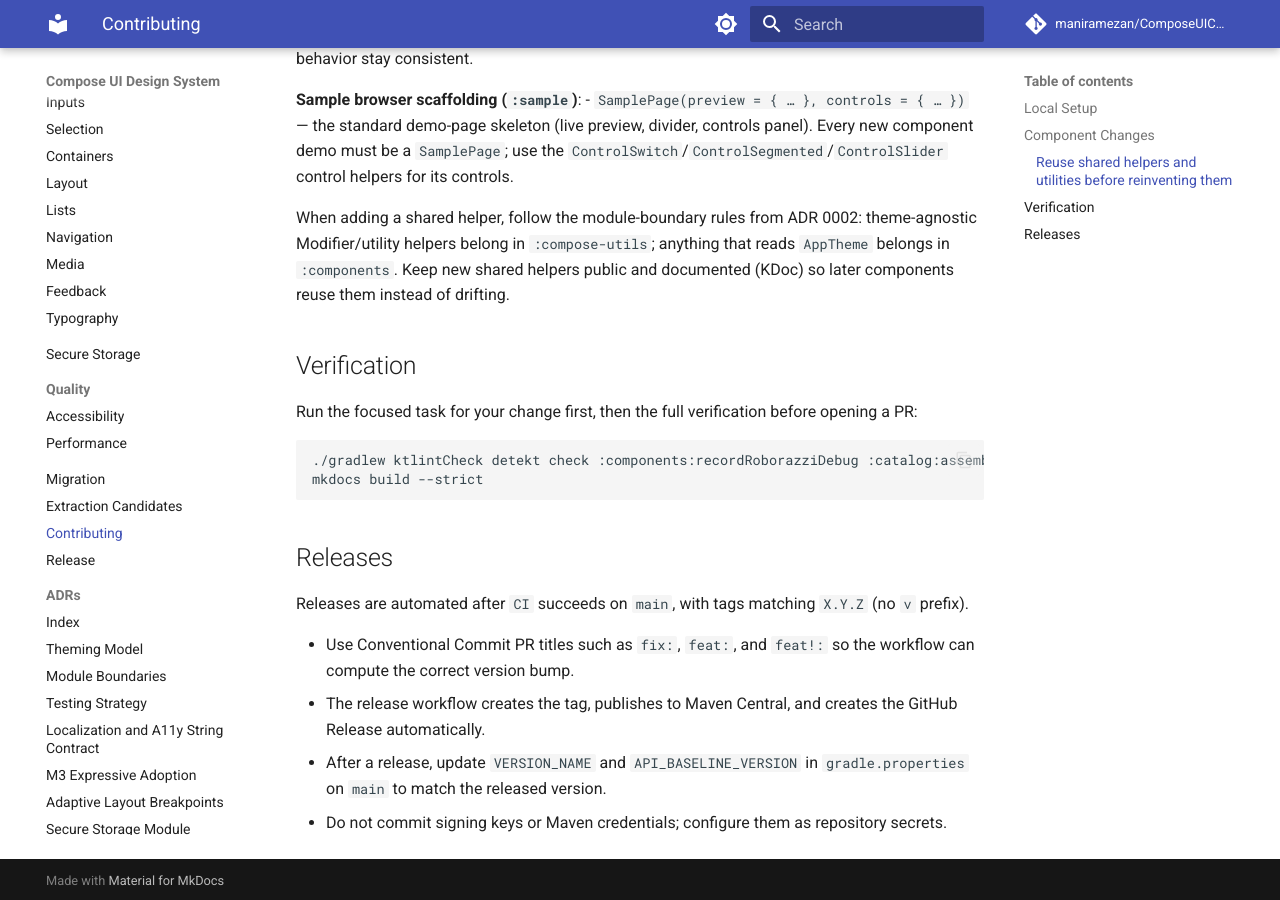
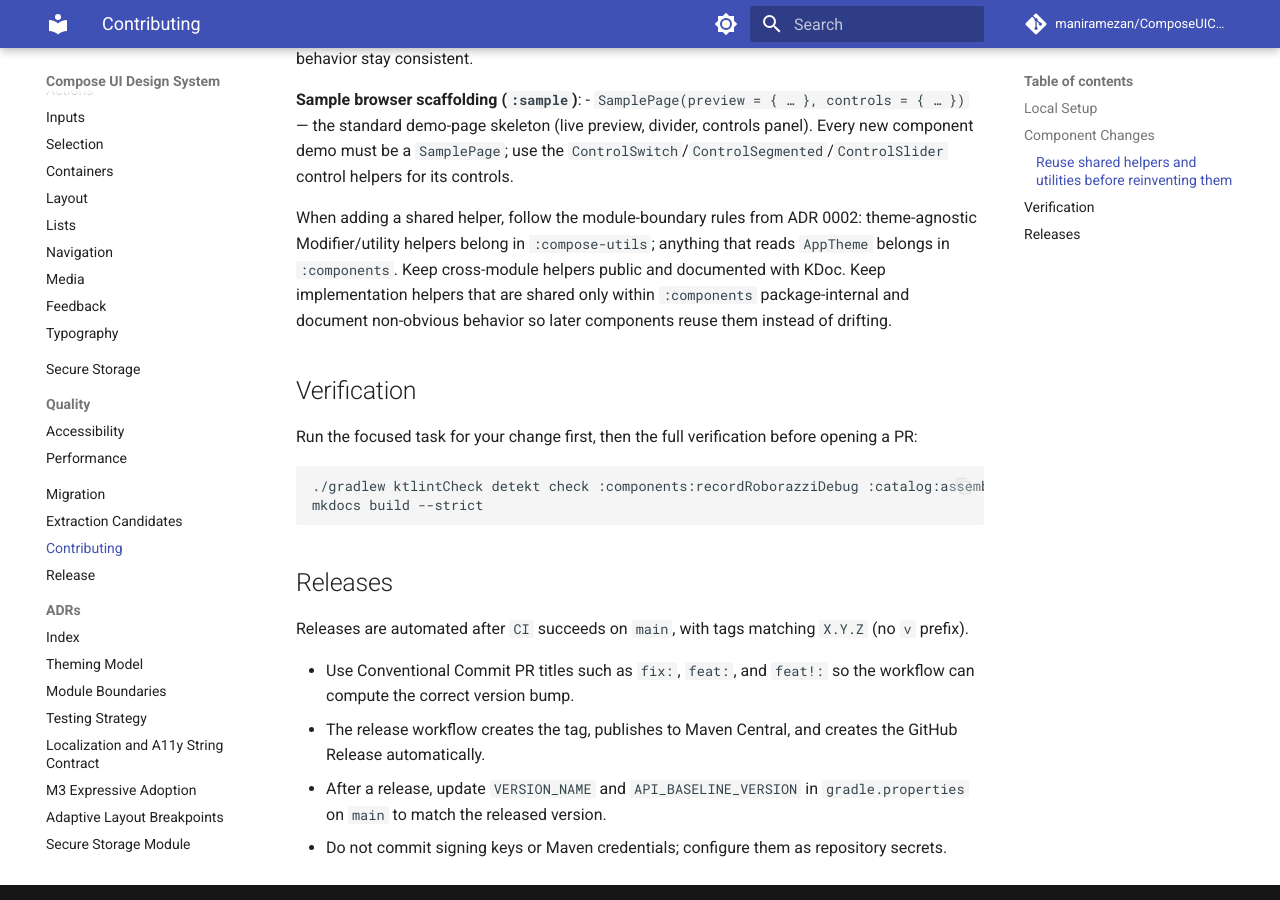
Before and after one commit to maniramezan/ComposeUIComponents, an MkDocs documentation site: the page built from docs/contributing.md, in a window 1280 px wide and 900 px high, scrolled down 1341 px. Built offline with MkDocs 1.6.1 and Material for MkDocs 9.7.7, drawn with Linux system fonts in a browser that asks for light colours; comment, search, counter and statistics services are not loaded.

```diff
--- a/docs/contributing.md
+++ b/docs/contributing.md
@@ -41,7 +41,7 @@ Before writing a new component or modifier, reuse the shared building blocks the
 **Sample browser scaffolding (`:sample`)**:
 - `SamplePage(preview = { … }, controls = { … })` — the standard demo-page skeleton (live preview, divider, controls panel). Every new component demo must be a `SamplePage`; use the `ControlSwitch`/`ControlSegmented`/`ControlSlider` control helpers for its controls.
 
-When adding a shared helper, follow the module-boundary rules from ADR 0002: theme-agnostic Modifier/utility helpers belong in `:compose-utils`; anything that reads `AppTheme` belongs in `:components`. Keep new shared helpers public and documented (KDoc) so later components reuse them instead of drifting.
+When adding a shared helper, follow the module-boundary rules from ADR 0002: theme-agnostic Modifier/utility helpers belong in `:compose-utils`; anything that reads `AppTheme` belongs in `:components`. Keep cross-module helpers public and documented with KDoc. Keep implementation helpers that are shared only within `:components` package-internal and document non-obvious behavior so later components reuse them instead of drifting.
 
 ## Verification
 
```
Also changed, not shown: AGENTS.md (+1 -1 lines), 1 other file.
